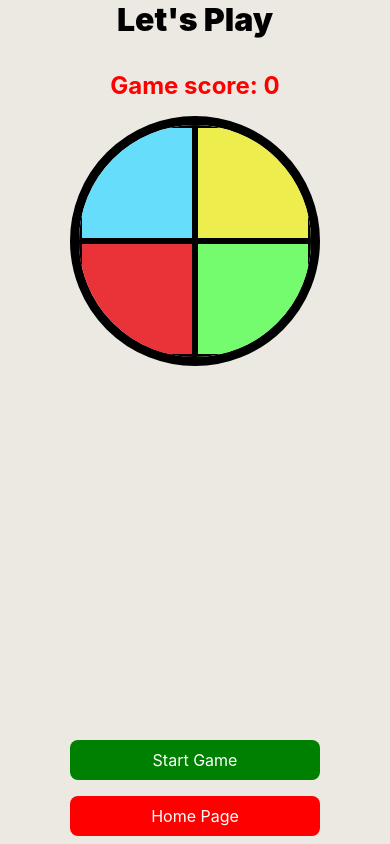
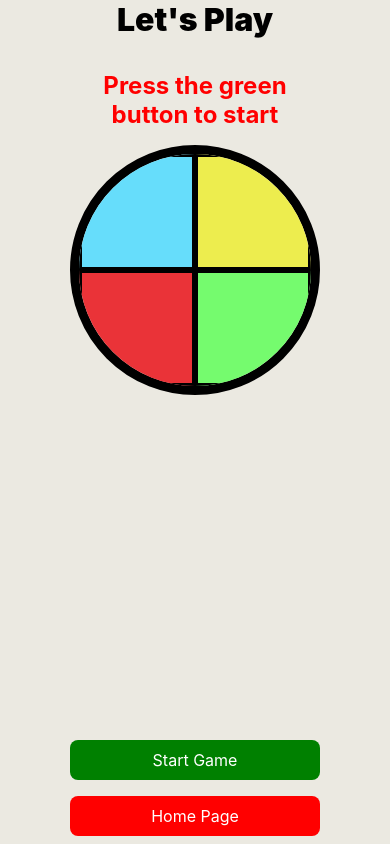
Before and after one commit to iaxelrad/BestSimonSaysRN, a React Native app: screen /Game in a window 390 px wide. Built offline with nearby package versions, Linux system fonts and the light colour scheme; what react-native-sound would draw is missing.

Commit message:
Added GameState component for better structure.

```diff
--- /dev/null
+++ b/src/screens/GameScreen/components/GameState/index.tsx
@@ -0,0 +1,44 @@
+import {View} from 'react-native';
+import React from 'react';
+import {CustomText} from '../../../../shared/components/CustomText';
+import {styles} from '../../GameScreen.styles';
+
+interface IProps {
+  gameStarted: boolean;
+  playerLost: boolean;
+  isNewTopScore: boolean;
+  gameLevel: number;
+}
+
+export const GameState = ({
+  gameStarted,
+  playerLost,
+  isNewTopScore,
+  gameLevel,
+}: IProps) => {
+  const gameStateMessage = () => {
+    //Before game starts when game screen first appears
+    if (!gameStarted && !playerLost) {
+      return 'Press the green button to start';
+    }
+    // During game play
+    if (gameStarted) {
+      return `Game score: ${gameLevel}`;
+    }
+    // After game ends with no new record
+    if (!isNewTopScore) {
+      return `Game score: ${gameLevel} Record wasn't broken`;
+    } else {
+      // After game ends with new record
+      return `Game score: ${gameLevel} - New record!`;
+    }
+  };
+
+  return (
+    <View style={styles.scoresContainer}>
+      <CustomText center h2 style={styles.scoreText}>
+        {gameStateMessage()}
+      </CustomText>
+    </View>
+  );
+};
--- a/src/screens/GameScreen/index.tsx
+++ b/src/screens/GameScreen/index.tsx
@@ -3,14 +3,14 @@ import React, {useEffect, useState} from 'react';
 import {View} from 'react-native';
 import {useGame} from '../../hooks/useGame';
 import {CustomButton} from '../../shared/components/CustomButton';
-import {CustomText} from '../../shared/components/CustomText';
 import {WrapperComponent} from '../../shared/components/WrapperComponent';
 import {IHighScore} from '../../shared/interfaces';
+import {getHighScores} from '../../shared/utils/helpers';
 import {globalStyles} from '../../shared/styles/GlobalStyles';
-import {getHighScores} from '../../shared/utils/helpers';
+import {styles} from './GameScreen.styles';
 import {GameButtons} from './components/GameButtons';
+import {GameState} from './components/GameState';
 import {ScoreModal} from './components/ScoreModal';
-import {styles} from './GameScreen.styles';
 
 const GameScreen = () => {
   const navigation = useNavigation();
@@ -66,26 +66,12 @@ const GameScreen = () => {
         showNewScorePopup={showNewScorePopup}
         setShowNewScorePopup={setShowNewScorePopup}
       />
-      {gameStarted && !playerLost && (
-        <View style={styles.scoresContainer}>
-          <CustomText center h2 style={styles.scoreText}>
-            Game score: {gameLevel}
-          </CustomText>
-        </View>
-      )}
-      {playerLost && !isNewTopScore ? (
-        <View style={styles.scoresContainer}>
-          <CustomText center h2 style={styles.scoreText}>
-            Game score: {gameLevel} Record wasn't broken
-          </CustomText>
-        </View>
-      ) : !gameStarted && isNewTopScore ? (
-        <View style={styles.scoresContainer}>
-          <CustomText center h2 style={styles.scoreText}>
-            Game score: {gameLevel}
-          </CustomText>
-        </View>
-      ) : null}
+      <GameState
+        gameStarted={gameStarted as boolean}
+        playerLost={playerLost as boolean}
+        isNewTopScore={isNewTopScore as boolean}
+        gameLevel={gameLevel as number}
+      />
       <GameButtons
         setActiveButtonIndex={setActiveButtonIndex as (index: number) => void}
         handlePlayerNoteInput={
```
